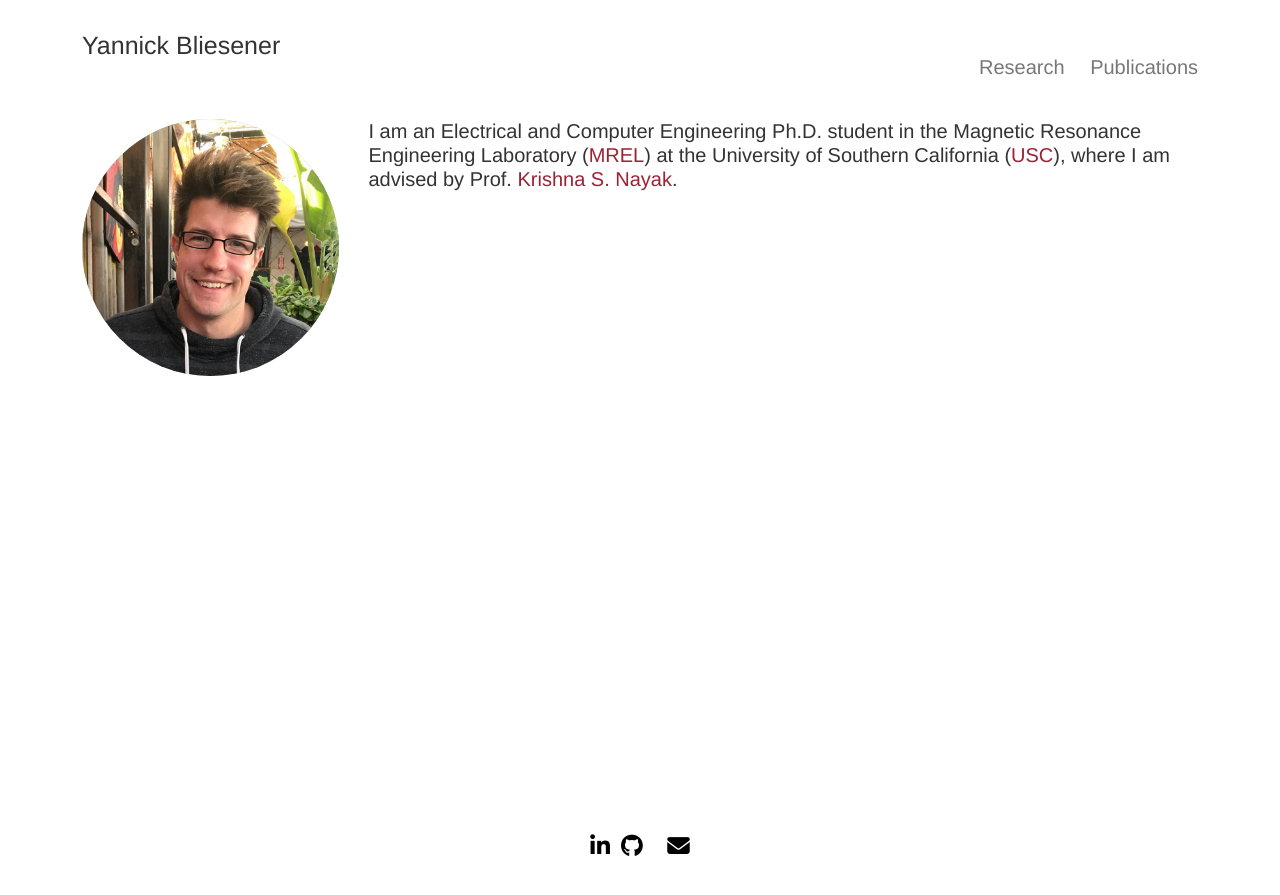
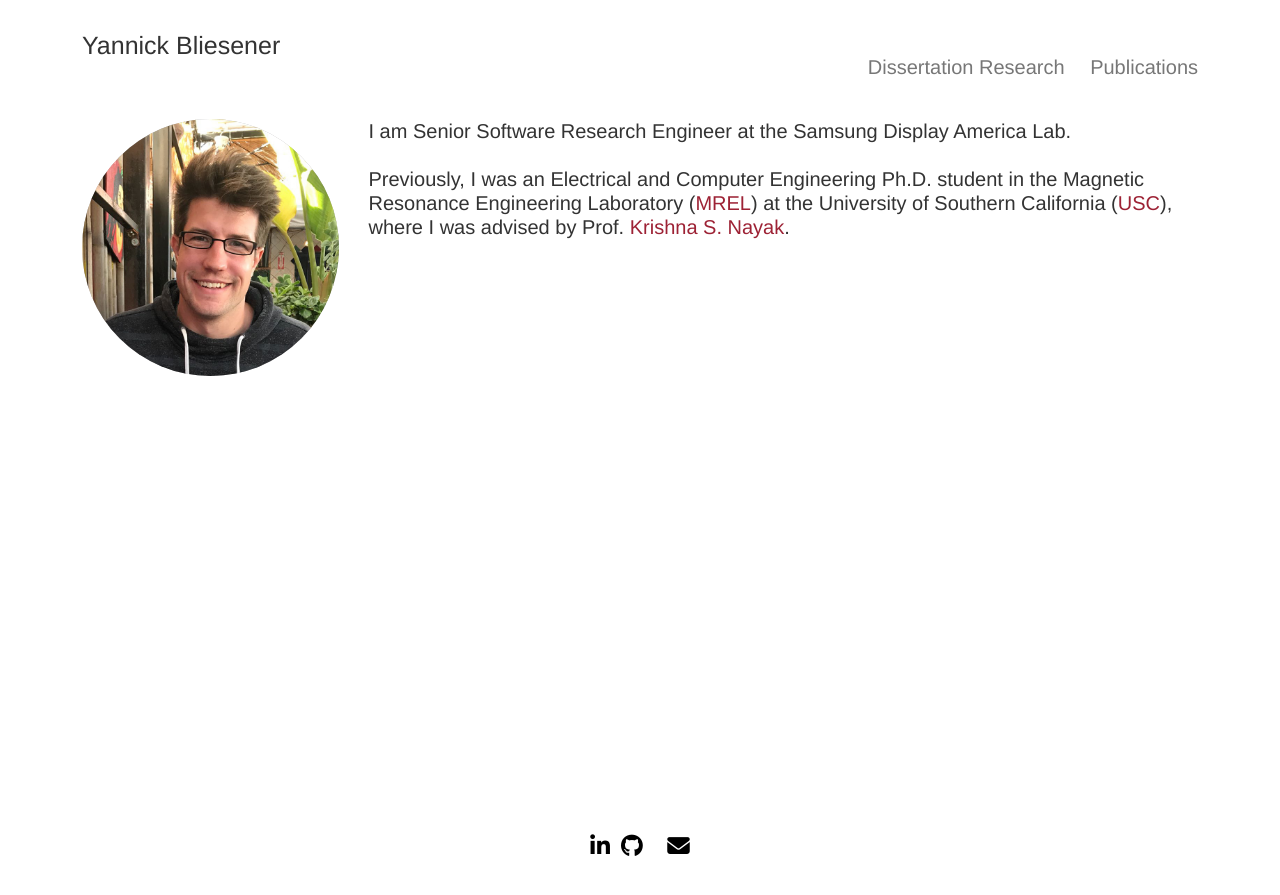
Before and after one commit to boxingsloth/boxingsloth.github.io, a Jekyll site: the page built from index.html, in a window 1280 px wide. Shown: the top 895 px of the page. Built offline with Jekyll 4.4.1, drawn with Linux system fonts in a browser that asks for light colours; nearby versions of some CDN libraries; the list of posts is cut into pages by our own code; a style sheet for code colours, icons or effects is not loaded.

Commit message:
updated current occupation

```diff
--- a/index.html
+++ b/index.html
@@ -11,7 +11,10 @@ layout: default
       </div>
     {%- endif -%}
     	<div class="{{ 'col-xs-12 col-sm-8 col-md-9 col-print-12' }}{%- if site.profile_image -%}col-sm-8 col-md-9 col-print-12{%- endif -%}">
-      	I am an Electrical and Computer Engineering Ph.D. student in the Magnetic Resonance Engineering Laboratory (<a href="https://mrel.usc.edu/">MREL</a>) at the University of Southern California (<a href="https://usc.edu/">USC</a>), where I am advised by Prof. <a href="https://viterbi.usc.edu/directory/faculty/Nayak/Krishna">Krishna S. Nayak</a >.
+		I am Senior Software Research Engineer at the Samsung Display America Lab.
+		<br />
+		<br />
+      	Previously, I was an Electrical and Computer Engineering Ph.D. student in the Magnetic Resonance Engineering Laboratory (<a href="https://mrel.usc.edu/">MREL</a>) at the University of Southern California (<a href="https://usc.edu/">USC</a>), where I was advised by Prof. <a href="https://viterbi.usc.edu/directory/faculty/Nayak/Krishna">Krishna S. Nayak</a >.
 		<br />
 		<br />
 
--- a/research.html
+++ b/research.html
@@ -1,6 +1,6 @@
 ---
 layout: default
-title: Research
+title: Dissertation Research
 permalink: /research/
 tags: research
 ---
```
